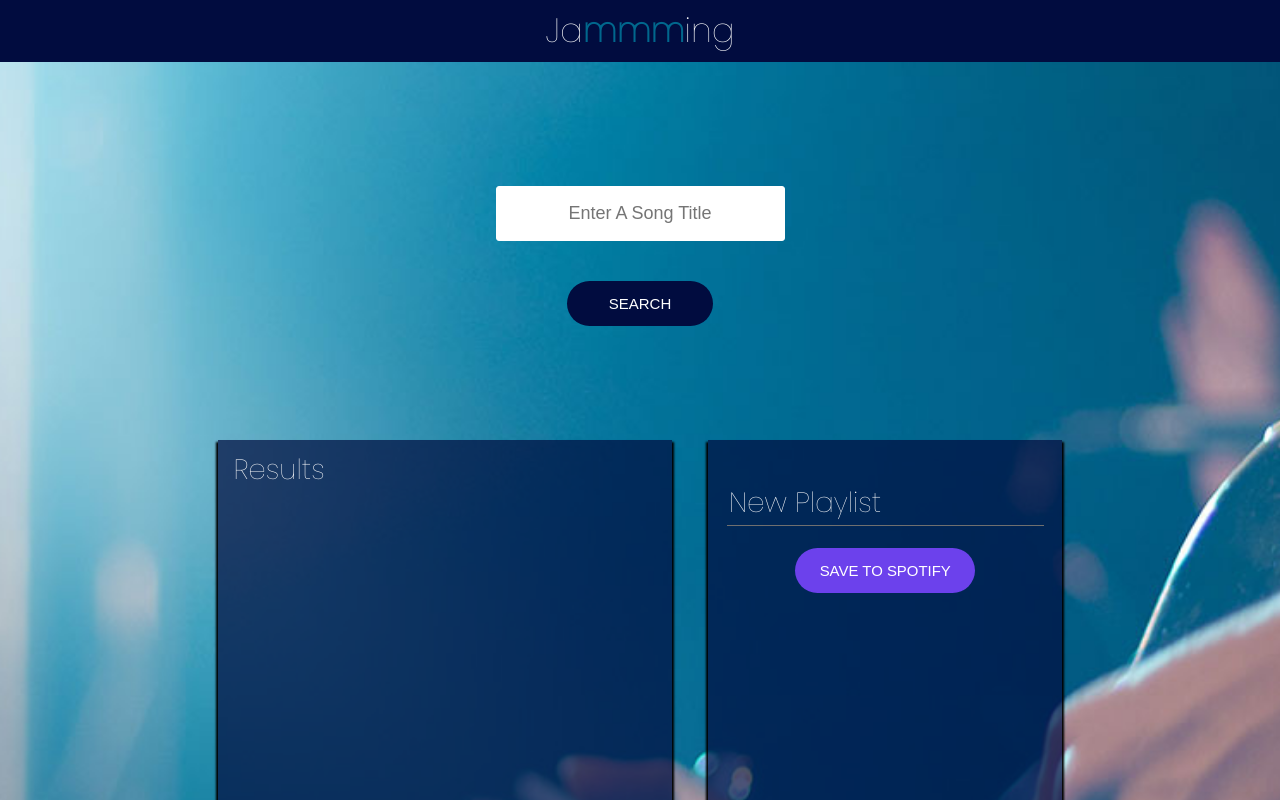
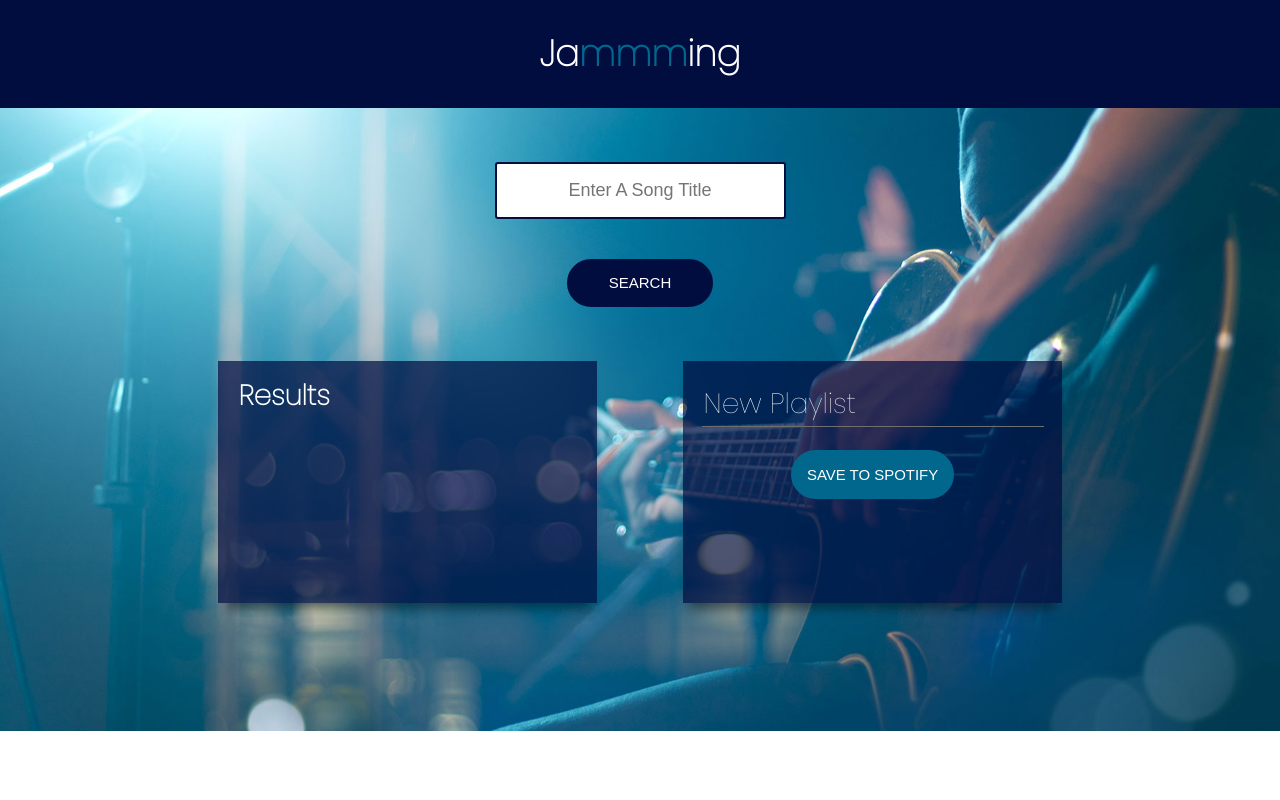
Before and after one commit to xavierloos/jammming, a React (Create React App) app: page / in a window 1280 px wide. Shown: the top 800 px of the page. Built offline with nearby package versions, Linux system fonts and the light colour scheme.

Commit message:
Connecting to public URL

```diff
--- a/src/Components/App/App.css
+++ b/src/Components/App/App.css
@@ -9,12 +9,13 @@ html {
 }
 
 h1 {
-  padding: .77rem 0;
-  background-color: #010c3f;
-  text-align: center;
-  font-family: 'Poppins', sans-serif;
-  font-size: 1.88rem;
-  color: #fff;
+  padding: 2rem;
+    background-color: #010c3f;
+    text-align: center;
+    font-family: 'Poppins', sans-serif;
+    font-size: 2rem;
+    font-weight: bolder;
+    color: #fff;
 }
 
 h1 .highlight {
@@ -29,7 +30,7 @@ h2 {
 }
 
 .App {
-  height: 100%;
+  min-height: 100%;
   padding: 0 17% 10% 17%;
   background-image: url('./background_photo_desktop.jpg');
   background-size: cover;
--- a/src/Components/Playlist/Playlist.css
+++ b/src/Components/Playlist/Playlist.css
@@ -3,11 +3,12 @@
   flex-direction: column;
   align-items: center;
   overflow-y: scroll;
-  width: 37%;
-  max-height: 950px;
-  padding: 2.27rem 1.16rem;
+  width: 40%;
+  height: auto;
+  min-height: 200px;
+  padding: 1.16rem;
   background-color: rgba(1, 12, 63, 0.7);
-  box-shadow: 0 4px 2px 2px #000000;
+  box-shadow: 0px 13px 10px -7px rgba(0, 0, 0,0.4);
 }
 
 .Playlist input {
@@ -23,12 +24,13 @@
 
 .Playlist-save {
   cursor: pointer;
-  width: 10rem;
-  padding: .77rem 0;
+  width: auto;
+  padding: .77rem;
   border-radius: 54px;
   border-width: 0px;
   margin-top: 1.27rem;
-  background-color: #6c41ec;
+  background-color: #01678d;
+  border: 2px solid #01678d;
   text-align: center;
   font-size: .83rem;
   transition: background-color .25s;
@@ -37,7 +39,8 @@
 }
 
 .Playlist-save:hover {
-  background-color: rgba(108, 65, 233, .7);
+  background-color: #010e3e;
+  color:#01678d;
 }
 
 ::-webkit-scrollbar {
--- a/src/Components/Playlist/Playlist.js
+++ b/src/Components/Playlist/Playlist.js
@@ -1,5 +1,7 @@
 import React from 'react';
+
 import './Playlist.css';
+
 import TrackList from '../TrackList/TrackList';
 
 class Playlist extends React.Component {
--- a/src/Components/SearchBar/SearchBar.css
+++ b/src/Components/SearchBar/SearchBar.css
@@ -2,8 +2,8 @@
   display: flex;
   flex-direction: column;
   align-items: center;
-  padding-top: 6.94rem;
-  margin-bottom: 6.33rem;
+  padding-top: 3rem;
+  margin-bottom: 3rem;
 }
 
 .SearchBar input {
@@ -12,7 +12,8 @@
   border: 1px solid #fff;
   border-radius: 3px;
   margin-bottom: 2.22rem;
-  color: #010c3f;
+  border: 2px solid #010e3e;
+  color: #010e3e;
   text-align: center;
   font-size: 1rem;
 }
@@ -30,11 +31,12 @@
   text-align: center;
   font-size: .833rem;
   transition: background-color .25s;
-  border: 0px;
+  border: 2px solid #010e3e;
   color: #fff;
   font-weight: 500;
 }
 
 .SearchButton:hover {
-  background-color: rgba(108, 65, 233, .7);
+  background-color: #01678d;
+  color:#010e3e;
 }
--- a/src/Components/SearchResults/SearchResults.css
+++ b/src/Components/SearchResults/SearchResults.css
@@ -1,12 +1,15 @@
 .SearchResults {
-  width: 50%;
-  height: 950px;
+  width: 40%;
+  height: auto;
+  min-height: 200px;
   overflow-y: scroll;
-  padding: .88rem;
+  padding: 1.16rem;
   background-color: rgba(1, 12, 63, 0.7);
-  box-shadow: 0 4px 2px 2px #000000;
+  box-shadow: 0px 13px 10px -7px rgba(0, 0, 0,0.4);
 }
-
+.SearchResults h2{
+  font-weight: bolder;
+}
 ::-webkit-scrollbar {
     width: 0px;
     background: transparent;
--- a/src/Components/Track/Track.js
+++ b/src/Components/Track/Track.js
@@ -1,37 +1,41 @@
 import React from 'react';
+
 import './Track.css';
 
 class Track extends React.Component {
     constructor(props) {
         super(props);
+
         this.addTrack = this.addTrack.bind(this);
         this.removeTrack = this.removeTrack.bind(this);
     }
+
     addTrack(event) {
         this.props.onAdd(this.props.track);
     }
-    removeTrack() {
+
+    removeTrack(event) {
         this.props.onRemove(this.props.track);
+    }
+
+    renderAction() {
+        if (this.props.isRemoval) {
+            return <button className="Track-action" onClick={this.removeTrack}>-</button>
+        }
+        return <button className="Track-action" onClick={this.addTrack}>+</button>;
     }
 
     render() {
         return (
             <div className="Track">
                 <div className="Track-information">
-                    <h3>
-                        {/* <!-- track name will go here --> */}
-                    </h3>
-                    <p>
-                        {/* <!-- track artist will go here--> | <!-- track album will go here --> */}
-                    </p>
+                    <h3>{this.props.track.name}</h3>
+                    <p>{this.props.track.artist} | {this.props.track.album}</p>
                 </div>
-                <button className="Track-action" onClick={this.addTrack, this.removeTrack}>
-                    {/* <!-- + or - will go here --> */}
-                </button>
+                {this.renderAction()}
             </div>
         );
     }
-
 }
 
 export default Track;
--- a/src/util/Spotify.js
+++ b/src/util/Spotify.js
@@ -1,5 +1,5 @@
 const clientId = '2f8d55d18e85412f96d4c32b0c48b7df'; // Insert client ID here.
-const redirectUri = 'http://jammming-spotify-jlr-react.surge.sh'; // Have to add this to your accepted Spotify redirect URIs on the Spotify API.
+const redirectUri = 'https://master.d1xfw0olw4wrqg.amplifyapp.com/'; // Have to add this to your accepted Spotify redirect URIs on the Spotify API.
 let accessToken;
 
 const Spotify = {
```
